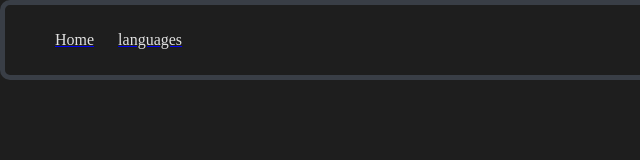
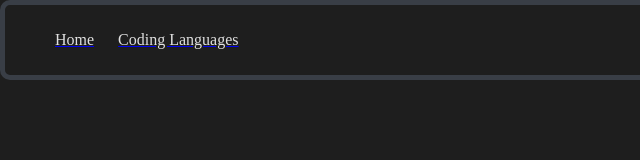
Before and after one commit to Uwttn/tech-blog, a plain HTML site: page assets/pages/mac/index.html in a window 1280 px wide. Shown: the full height of the page, 0-640 px from the left. Drawn offline with Linux system fonts and the light colour scheme; files that its build step writes are made by us from their sources.

Commit message:
Fixed the pages so that it can be publish

```diff
--- a/assets/js/script.js
+++ b/assets/js/script.js
@@ -1,11 +1,11 @@
 const nav = document.getElementsByTagName("nav");
 
-// renders navigation bar
+// Renders the navigation bar
 nav[0].innerHTML = `
-<ul>
-<a id="home"><li>Home</li></a>
-<a id="languages"><li>languages</li></a>
-</ul>
+  <ul>
+    <a id="home"><li>Home</li></a>
+    <a id="code"><li>Coding Languages</li></a>
+  </ul>
 `;
 
 const setLinks = () => {
@@ -13,21 +13,29 @@ const setLinks = () => {
 
   let pageMapping;
 
-  if (homePage.includes("index.html")) {
+  // Check if the current page is inside the "assets/pages" folder
+  if (homePage.includes("/assets/pages/")) {
+    // If we are on a page inside the "assets/pages" folder
     pageMapping = {
-      home: "./index.html",
-      languages: "./assets/pages/1-construction/languages.html",
+      home: "../../../index.html", // Link back to homepage from assets/pages
+      code: "./index.html", // Relative path within assets/pages folder
     };
   } else {
+    // If we are on the homepage or another location
     pageMapping = {
-      home: "../../../index.html",
-      languages: "./languages.html",
+      home: "./index.html", // Link back to homepage
+      code: "./assets/pages/code/index.html", // Full path to the code page from the root
     };
   }
+
+  // Update the href for each link element
   for (const id in pageMapping) {
     const linkElement = document.getElementById(id);
-    linkElement.href = pageMapping[id];
+    if (linkElement) {
+      linkElement.href = pageMapping[id];
+    }
   }
 };
 
+// Call the function to set links
 setLinks();
--- a/assets/pages/setup/mac.html
+++ b/assets/pages/mac/index.html
@@ -4,7 +4,7 @@
     <meta charset="UTF-8">
     <meta name="viewport" content="width=device-width, initial-scale=1.0">
     <title>Document</title>
-    <link rel="stylesheet" href="../../css/normalize.css">
+    <link rel="stylesheet" href="../../css/css reset/normalize.css">
     <link rel="stylesheet" href="../../css/style.css">
 </head>
 <body>
```
Also changed, not shown: assets/pages/code/index.html (renamed from assets/pages/1-construction/languages.html, +1 -2 lines), assets/pages/windows/index.html (renamed from assets/pages/setup/windows.html, +1 -2 lines), index.html (+4 -4 lines), assets/css/chrome/chrome.css (renamed from assets/css/chrome/index.css), assets/css/safari/safari.css (renamed from assets/css/safari/index.css), assets/pages/blog/about.html (deleted), 5 other files.
